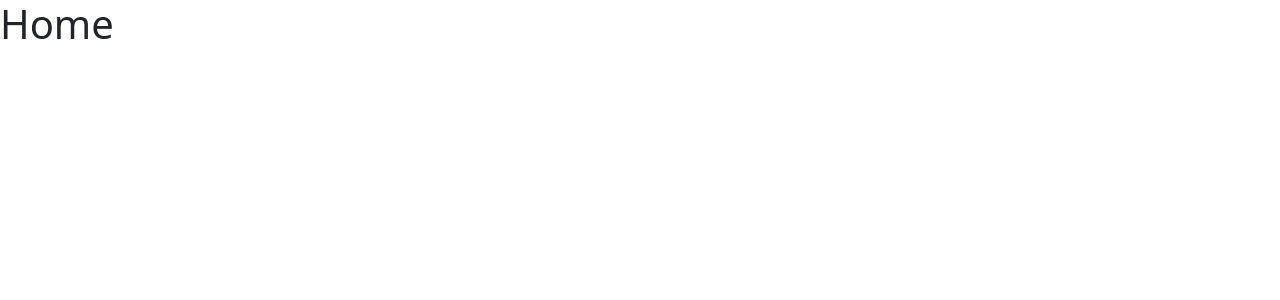
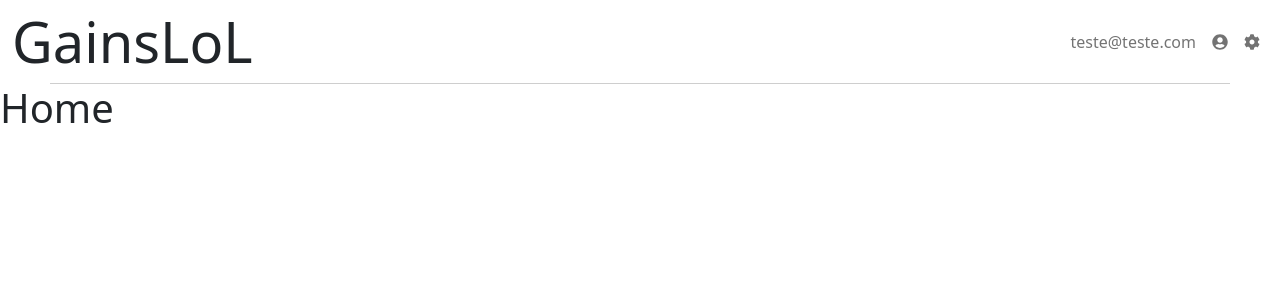
Before and after one commit to joaomcsferreira/frontend-gainsLoL, a Vue app: page / in a window 1280 px wide. Shown: the top 300 px of the page. Built offline with nearby package versions, Linux system fonts and the light colour scheme.

Commit message:
Add/header component (#7)
* added font awesome

* Added import from Header

* Added Header component

```diff
--- a/package.json
+++ b/package.json
@@ -8,6 +8,7 @@
     "lint": "vue-cli-service lint"
   },
   "dependencies": {
+    "@fortawesome/fontawesome-free": "^5.15.3",
     "bootstrap": "^5.0.1",
     "core-js": "^3.6.5",
     "vue": "^2.6.11",
--- a/src/App.vue
+++ b/src/App.vue
@@ -1,14 +1,18 @@
 <template>
   <div id="app">
+    <Header />
     <router-view></router-view>
   </div>
 </template>
 
 <script>
 
+import Header from './components/Header'
+
 export default {
   name: 'App',
   components: {
+    Header
   }
 }
 </script>
--- /dev/null
+++ b/src/components/Header.vue
@@ -0,0 +1,42 @@
+<template>
+    <header>
+
+        <nav class="navbar navbar-expand navbar-light mb-20">
+            <div class="container-fluid">
+                <a class="display-4 text-dark text-decoration-none" href="/">GainsLoL</a>
+
+                <div id="menu-login">
+                <ul class="navbar-nav me-auto">
+                    <li class="nav-item">
+                        <a class="nav-link" href="/">teste@teste.com</a>
+                        </li>
+                    <li class="nav-item">
+                        <a class="nav-link" href="/"><i class="fas fa-user-circle"></i></a>
+                    </li>
+                    <li class="nav-item">
+                        <a class="nav-link" href="/"><i class="fas fa-cog"></i></a>
+                    </li>
+                </ul>
+            </div>
+
+            </div>
+        </nav>
+
+        <span id=line></span>
+
+    </header>
+</template>
+
+<script>
+export default {
+    name: 'Header'
+}
+</script>
+
+<style scoped>
+    #line {
+        display: block;
+        border-bottom: 1.5px solid #cecece;
+        margin: 0 50px;
+    }
+</style>
--- a/src/main.js
+++ b/src/main.js
@@ -2,6 +2,8 @@ import Vue from 'vue'
 import App from './App.vue'
 import router from './router'
 import 'bootstrap/dist/css/bootstrap.min.css'
+import '@fortawesome/fontawesome-free/css/all.css'
+import '@fortawesome/fontawesome-free/js/all.js'
 
 Vue.config.productionTip = false
 
```
